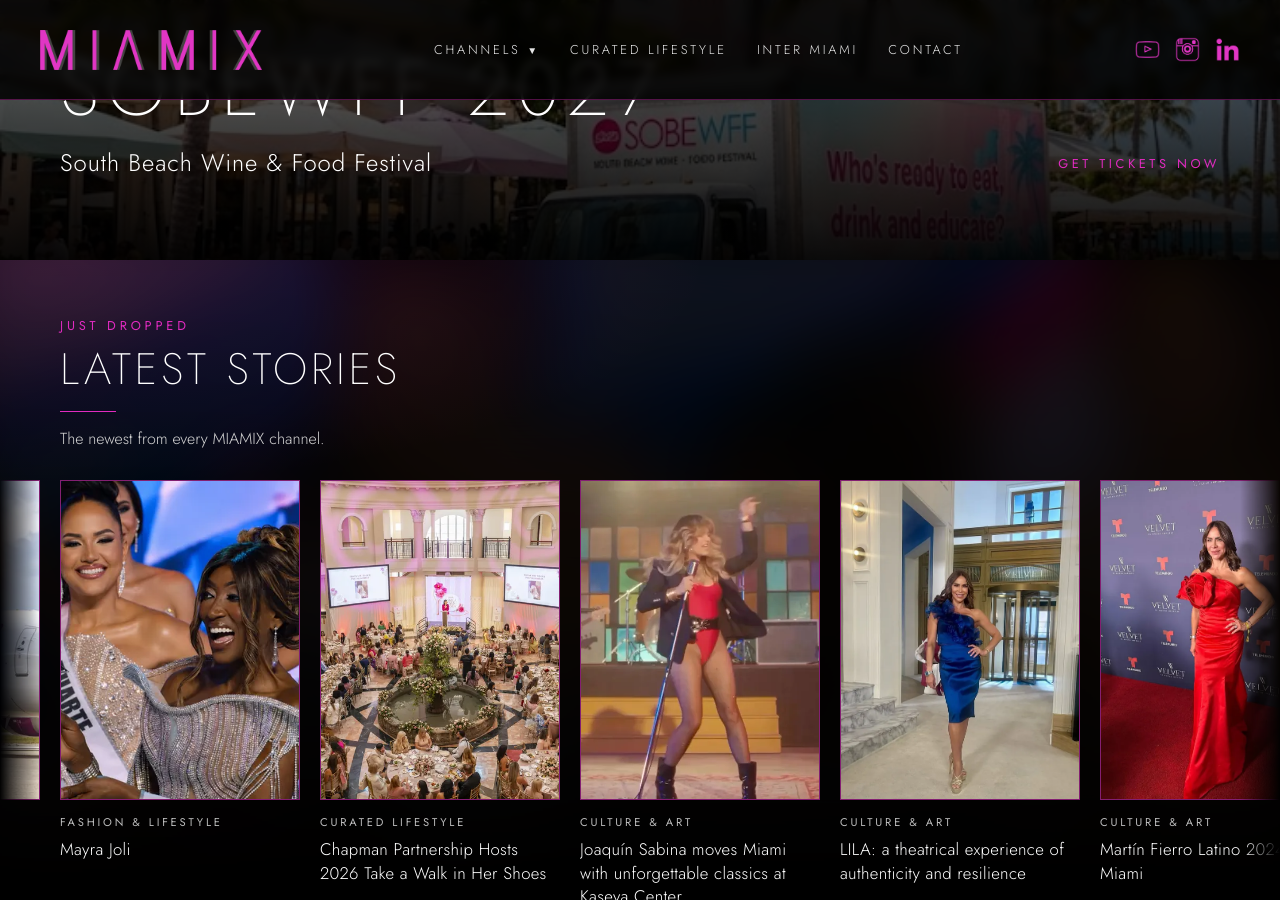
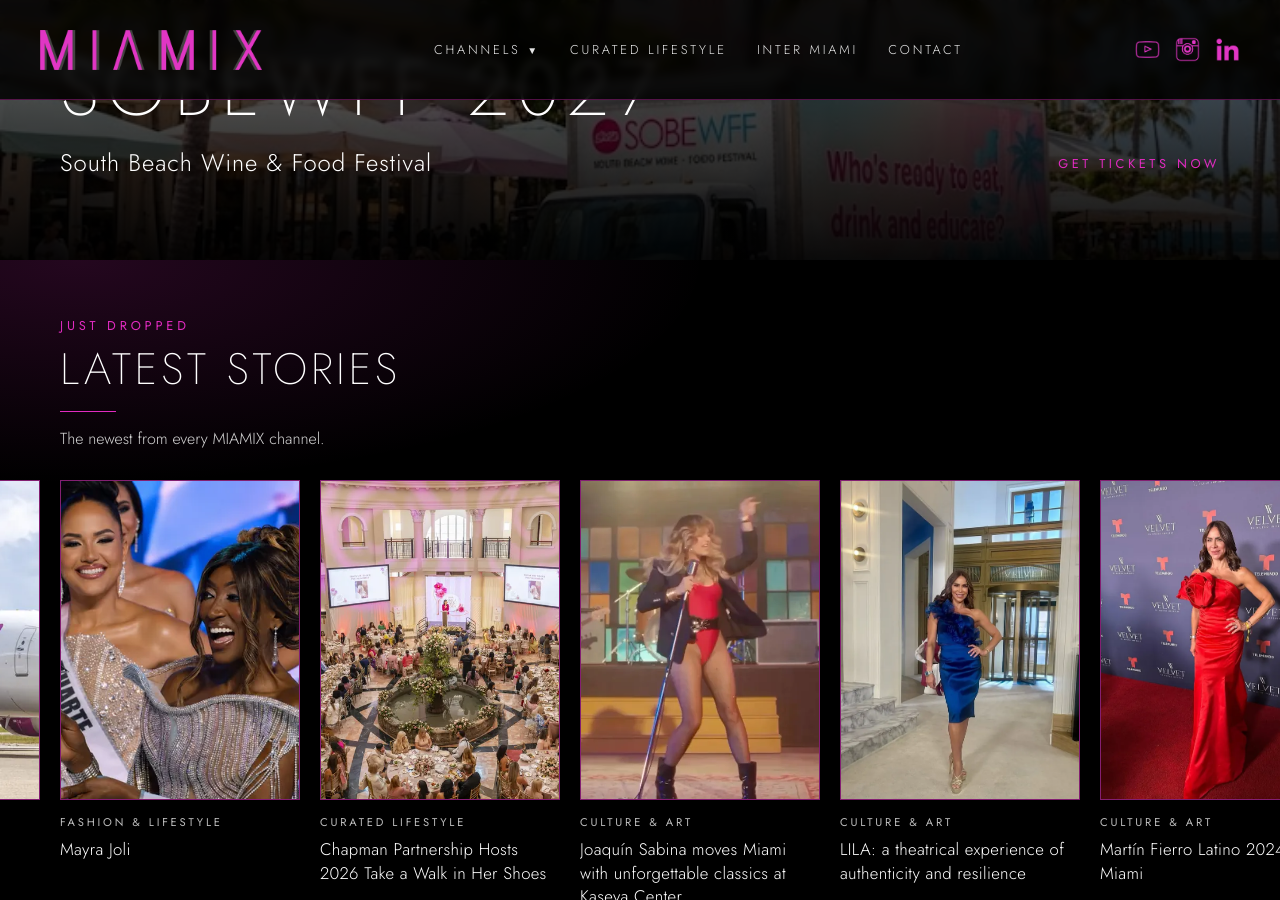
Before and after one commit to MIAMIX-io/MIAMIX.VIP-Site, a Jekyll site: the page built from index-new.html, in a window 1280 px wide and 900 px high, scrolled down 640 px. Built offline with Jekyll 4.4.1, drawn with Linux system fonts in a browser that asks for light colours.

Commit message:
Update home.css

```diff
--- a/assets/css/home.css
+++ b/assets/css/home.css
@@ -221,3 +221,6 @@
     html { scroll-behavior: auto; }
     .poster-img, .cta-btn, .row-btn, .services-wrapper * { transition: none !important; }
 }
+.row-bg { display: none; }
+.row-track { -webkit-mask-image: none; mask-image: none; }
+.poster-img { will-change: transform; }
```
